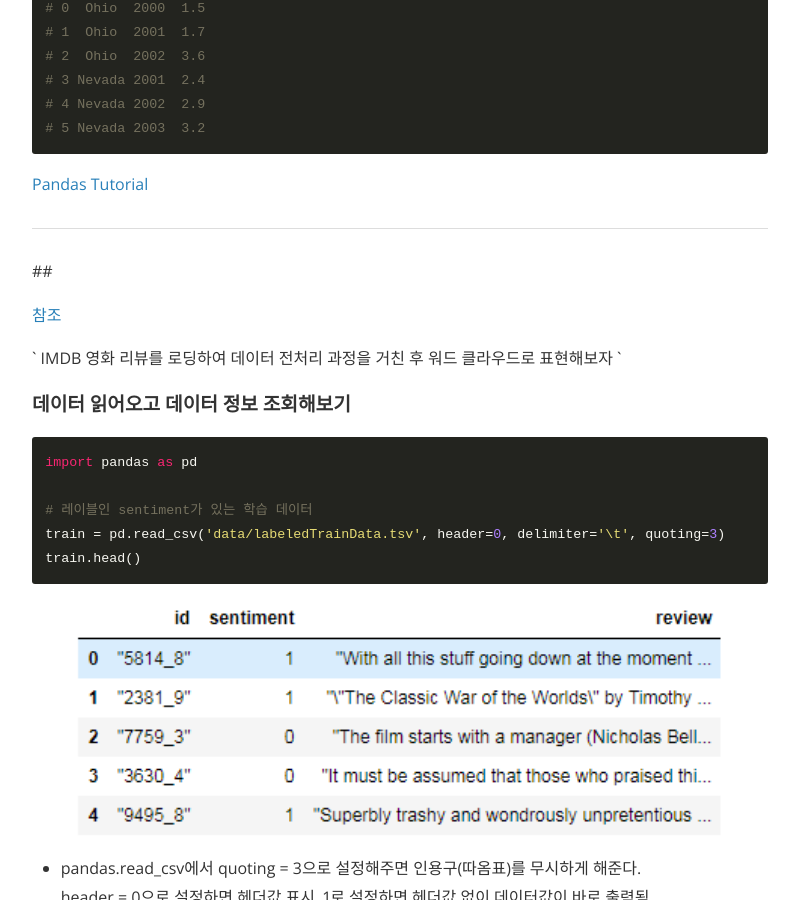
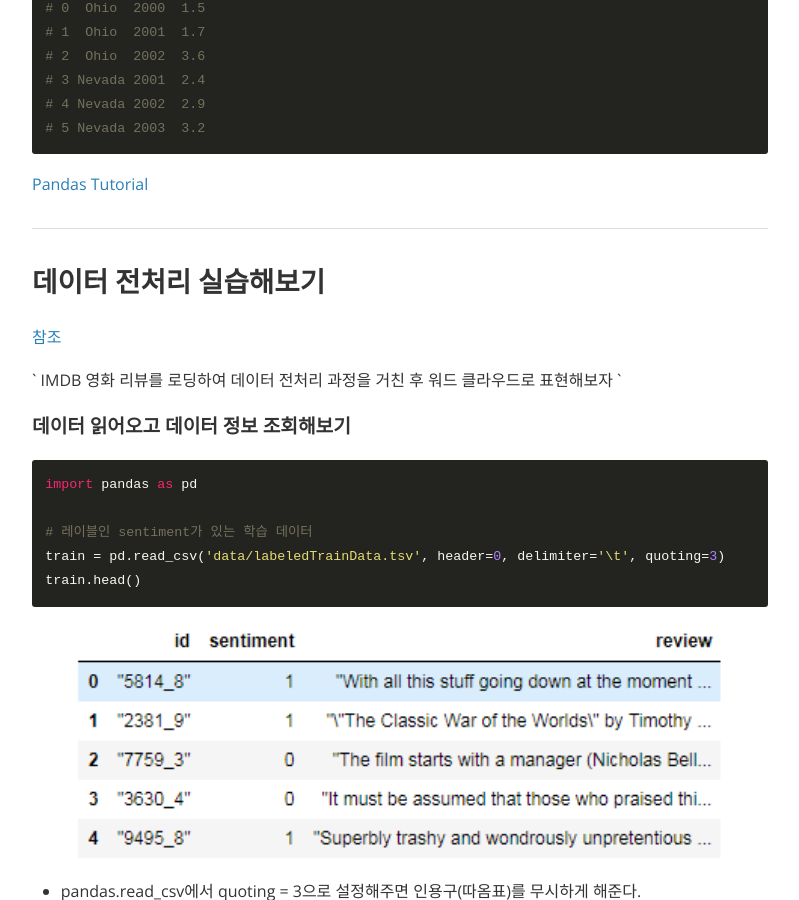
Before and after one commit to EunHyeJung/EunHyeJung.github.io, a Jekyll site: the page built from _posts/2018-07-24-data-processing-studying-with-python.md, in a window 1280 px wide and 900 px high, scrolled down 2792 px. Shown: the whole window, without its empty margins (240-1039 px from the left). Built offline with Jekyll 4.4.1, drawn with Linux system fonts in a browser that asks for light colours; nearby versions of some CDN libraries; comment, search, counter and statistics services are not loaded.

Commit message:
2018-07-24-데이터전처리 (Python) (정리중)

```diff
--- a/_posts/2018-07-14-data-processing-studying-with-python.md
+++ b/_posts/2018-07-24-data-processing-studying-with-python.md
@@ -111,7 +111,7 @@ frame
 - - -
 
 
-##
+## 데이터 전처리 실습해보기
 
 [참조](https://www.kaggle.com/c/sentiment-analysis-on-movie-reviews)
 
@@ -183,13 +183,17 @@ _ _ _
 
 
 <b> 텍스트 데이터 전처리 이해하기 </b>
+
 [참조1](https://github.com/twitter/twitter-korean-text)
 [참조2](https://docs.google.com/presentation/d/10CZj8ry03oCk_Jqw879HFELzOLjJZ0EOi4KJbtRSIeU/edit#slide=id.g71b871db5_0_51)
+
 * 정규화(Normalization)  (입니다 ㅋㅋㅋ -> 입니다, 샤릉해 -> 사랑해)
   한국어를 처리하는 예시입니닼ㅋㅋㅋㅋ -> 한국어를 처리하는 예시입니다 ㅋㅋ
+
 * 토큰화(Tokenization)
   한국어를 처리하는 예시입니다 ㅋㅋ
   -> 한국어Noun,를Josa,처리Noun,하는(Verb),예시(Noun),입(Adjective),니다(Emoi),ㅋㅋ(KoreanParticle)
+
 * 어근화(Stemming)  (입니다 -> 이다)
   입니다 -> 이다
   한국어를 처리하는 예시입니다 ㅋㅋ
```
